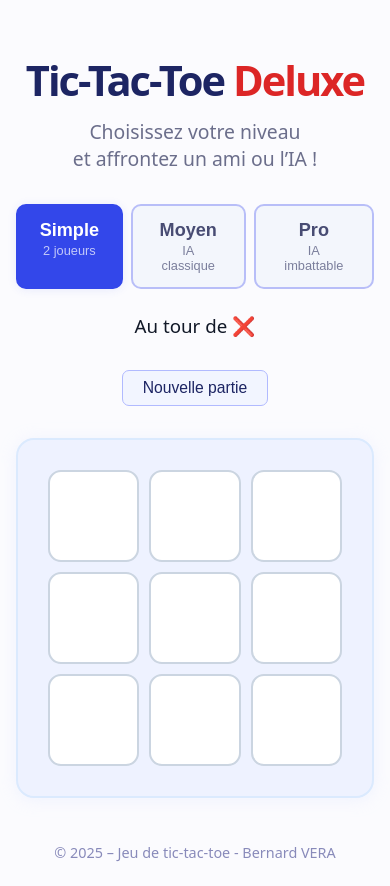
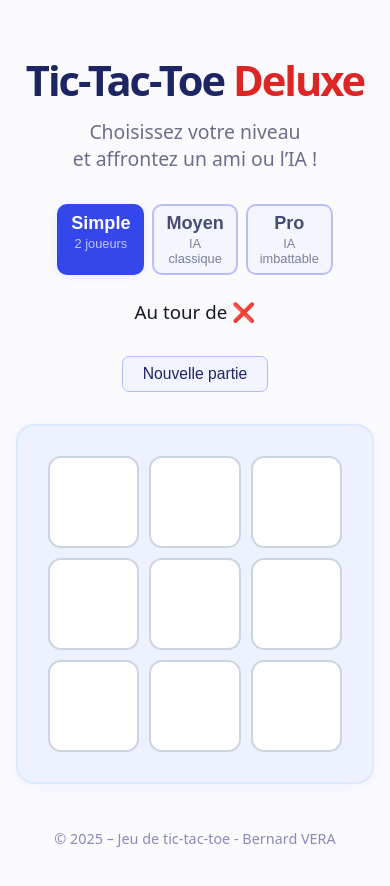
Before and after one commit to Bernard-VERA/Tic-Tac-Toe-Deluxe, a React (Vite) app: page / in a window 390 px wide. Built offline with nearby package versions, Linux system fonts and the light colour scheme.

Commit message:
Correction taille des boutons de difficulté

```diff
--- a/src/components/TicTacToe.css
+++ b/src/components/TicTacToe.css
@@ -116,6 +116,7 @@
   display: flex;
   flex-direction: column;
   align-items: center;
+  box-sizing: content-box;
 }
 .difficulty-btn.selected {
   border: 2px solid #3347ea;
@@ -194,13 +195,24 @@
    RESPONSIVE DESIGN
    =========================*/
 @media (max-width: 1024px) {
-.tictactoe-difficulty-selector {
-  gap: 8px;
-}
-.tictactoe-cell {
+  .tictactoe-difficulty-selector {
+    gap: 8px;
+    max-width: 35%;
+  }
+  .difficulty-btn {
+    min-width: 80px;
+  }
+  .tictactoe-cell {
     width: 100%;
     height: 100%;
     font-size: 2rem;
+  }
+}
+
+@media (max-width: 900px) {
+  .difficulty-btn {
+    min-width: auto;
+    padding: 7px 12px;
   }
 }
 
```
